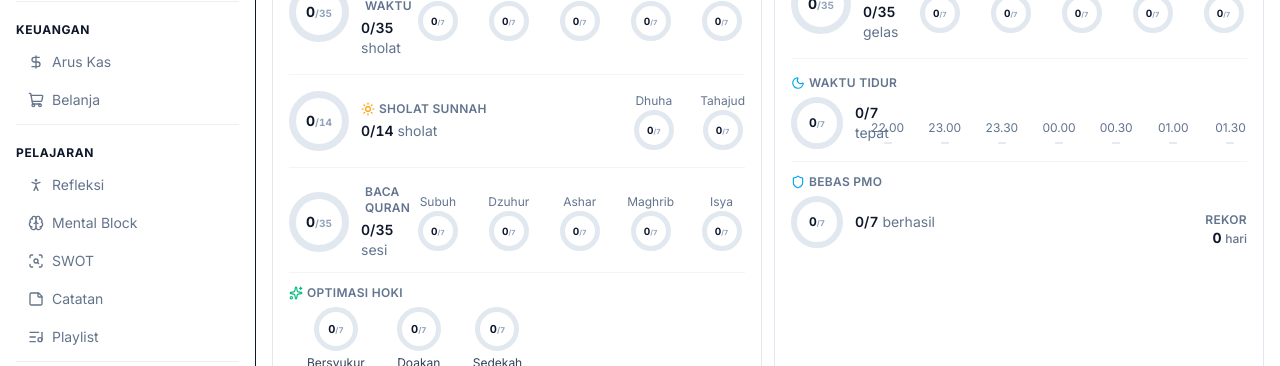
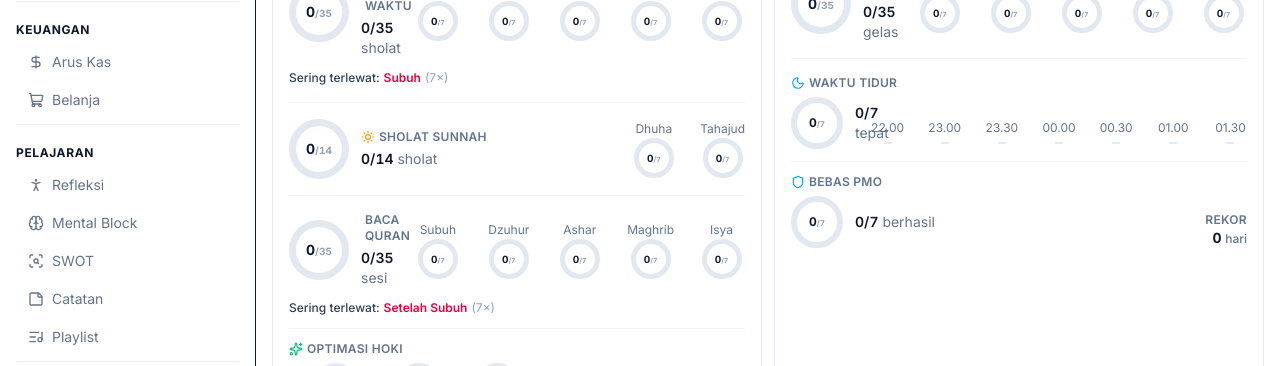
Before and after one commit to adakahroti-hue/daytrack, a Next.js app: page /overview in a window 1280 px wide. Shown: the part 358-724 px from the top of the page. Built offline with nearby package versions, Linux system fonts and the light colour scheme; no server answers; the database is empty.

Commit message:
overview: insight waktu terlewat & alasan sholat + quran

```diff
--- a/src/components/overview/RoutineTodaySection.tsx
+++ b/src/components/overview/RoutineTodaySection.tsx
@@ -54,6 +54,18 @@ const WATER_SESSIONS = [
 const WATER_PILL_LABELS: Record<string, string> = {
   setelah_bangun: 'Bangun', setelah_dzuhur: 'Dzuhur', setelah_ashar: 'Ashar',
   setelah_maghrib: 'Maghrib', sebelum_tidur: 'Tidur',
+}
+
+const REASON_LABELS: Record<string, string> = {
+  malas: 'Malas',
+  lupa: 'Lupa',
+  ketiduran: 'Ketiduran',
+  sibuk: 'Sibuk',
+  sakit: 'Sakit',
+  perjalanan: 'Perjalanan',
+  tak_ada_tempat: 'Tak ada tempat',
+  bersama_teman: 'Bersama teman',
+  lainnya: 'Lainnya',
 }
 
 const QURAN_PILL_LABELS: Record<string, string> = {
@@ -200,6 +212,36 @@ export function RoutineTodaySection({ startStr, endStr, metricEndStr, period }:
   const sunnahCount = sunnahPerWaktu.reduce((a, b) => a + b, 0)
   const sunnahTarget = 2 * daysElapsed
 
+  // Insight Sholat 5 Waktu: waktu paling sering terlewat + alasan paling sering
+  const sholatMissedIdx = sholatPerWaktu.indexOf(Math.min(...sholatPerWaktu))
+  const sholatMostMissed = daysElapsed - sholatPerWaktu[sholatMissedIdx]
+  const sholatReasonCount = new Map<string, number>()
+  ;(prayerRows as any[]).forEach(r => {
+    SHOLAT_5.forEach(s => {
+      if (!r?.[`sholat_${s.key}`] && r?.[`alasan_${s.key}`]) {
+        const k = r[`alasan_${s.key}`] as string
+        sholatReasonCount.set(k, (sholatReasonCount.get(k) || 0) + 1)
+      }
+    })
+  })
+  let sholatTopReason = null as string | null
+  let sholatTopReasonCount = 0
+  sholatReasonCount.forEach((v, k) => { if (v > sholatTopReasonCount) { sholatTopReasonCount = v; sholatTopReason = k } })
+
+  // Insight Baca Quran: sesi paling sering terlewat + alasan paling sering
+  const quranMissedIdx = quranPerSesi.indexOf(Math.min(...quranPerSesi))
+  const quranMostMissed = daysElapsed - quranPerSesi[quranMissedIdx]
+  const quranReasonCount = new Map<string, number>()
+  ;(quranRows as any[]).forEach(e => {
+    if (e.status !== 'sudah' && e.alasan) {
+      const k = e.alasan as string
+      quranReasonCount.set(k, (quranReasonCount.get(k) || 0) + 1)
+    }
+  })
+  let quranTopReason = null as string | null
+  let quranTopReasonCount = 0
+  quranReasonCount.forEach((v, k) => { if (v > quranTopReasonCount) { quranTopReasonCount = v; quranTopReason = k } })
+
   // Minum Air
   const { data: waterEntries = [] } = useWaterLogRange(startStr, endStr)
   const totalMl = (waterEntries as any[]).reduce((sum, e) => sum + (e.jumlah_ml || 0), 0)
@@ -310,6 +352,23 @@ export function RoutineTodaySection({ startStr, endStr, metricEndStr, period }:
               </div>
             </div>
           </div>
+          {/* Insight Sholat 5 Waktu */}
+          {sholatMostMissed > 0 && (
+            <div className="mt-3 flex flex-wrap items-center gap-x-4 gap-y-1 text-xs text-slate-500">
+              <span className="flex items-center gap-1">
+                <span className="font-medium text-slate-700">Sering terlewat:</span>
+                <span className="font-semibold text-rose-600">{SHOLAT_5[sholatMissedIdx].label}</span>
+                <span className="text-slate-400">({sholatMostMissed}×)</span>
+              </span>
+              {sholatTopReason && (
+                <span className="flex items-center gap-1">
+                  <span className="font-medium text-slate-700">Alasan:</span>
+                  <span className="font-semibold text-slate-800">{REASON_LABELS[sholatTopReason] ?? sholatTopReason}</span>
+                  <span className="text-slate-400">({sholatTopReasonCount}×)</span>
+                </span>
+              )}
+            </div>
+          )}
           <div className="mt-4 pt-4 border-t border-slate-100">
             <div className="flex flex-col gap-3 lg:flex-row lg:items-center lg:justify-between">
               <div className="min-w-0 lg:flex-1 flex items-center gap-3">
@@ -392,6 +451,23 @@ export function RoutineTodaySection({ startStr, endStr, metricEndStr, period }:
               </div>
             </div>
           </div>
+          {/* Insight Baca Quran */}
+          {quranMostMissed > 0 && (
+            <div className="mt-3 flex flex-wrap items-center gap-x-4 gap-y-1 text-xs text-slate-500">
+              <span className="flex items-center gap-1">
+                <span className="font-medium text-slate-700">Sering terlewat:</span>
+                <span className="font-semibold text-rose-600">{QURAN_SESSIONS[quranMissedIdx].label}</span>
+                <span className="text-slate-400">({quranMostMissed}×)</span>
+              </span>
+              {quranTopReason && (
+                <span className="flex items-center gap-1">
+                  <span className="font-medium text-slate-700">Alasan:</span>
+                  <span className="font-semibold text-slate-800">{REASON_LABELS[quranTopReason] ?? quranTopReason}</span>
+                  <span className="text-slate-400">({quranTopReasonCount}×)</span>
+                </span>
+              )}
+            </div>
+          )}
           {/* #3: Optimasi Hoki — isi card Optimasi Hidup dipindahkan sini (batch 25) */}
           <div className="mt-3 pt-3 border-t border-slate-100">
             <p className="text-xs font-semibold uppercase tracking-wide text-slate-500 flex items-center gap-1">
```
